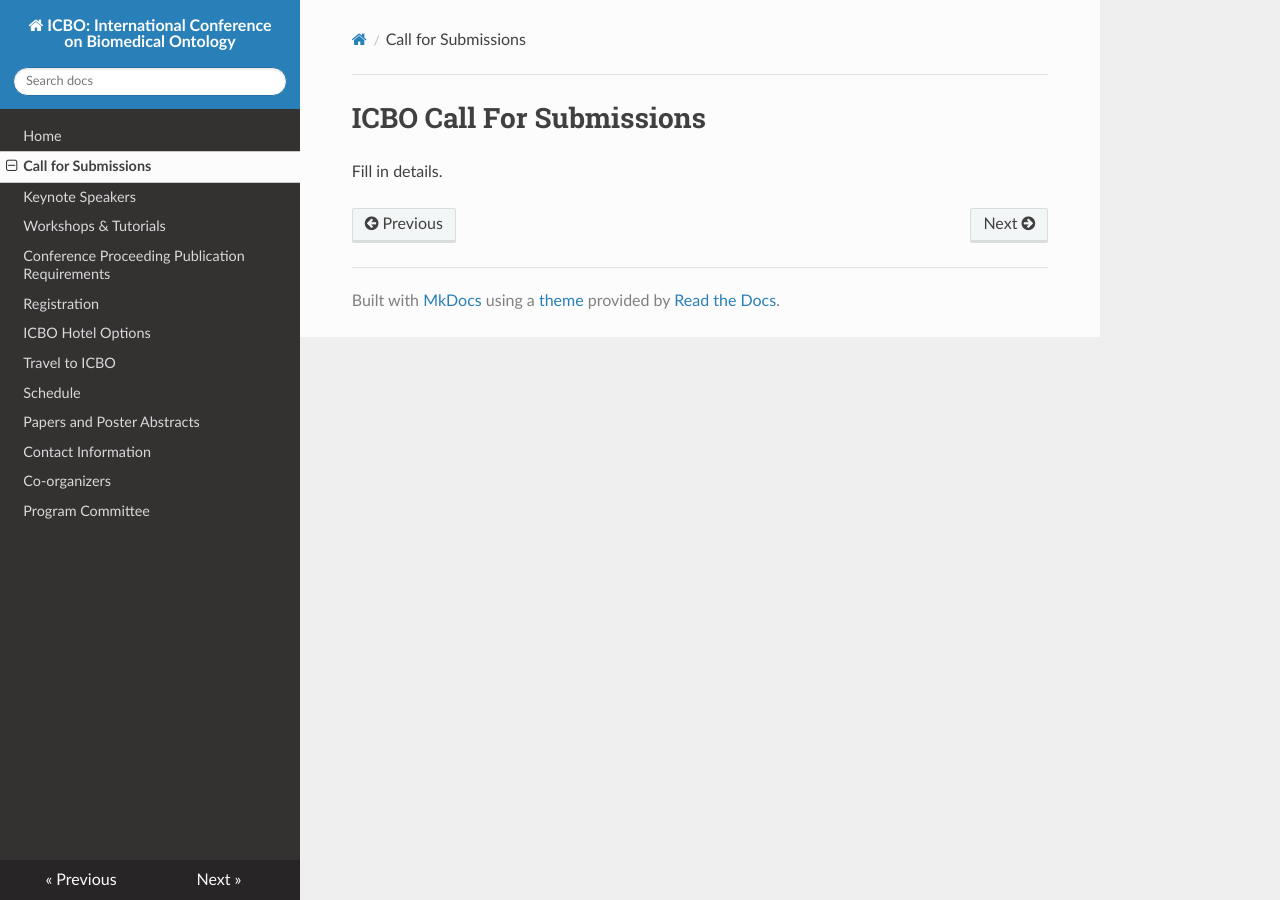
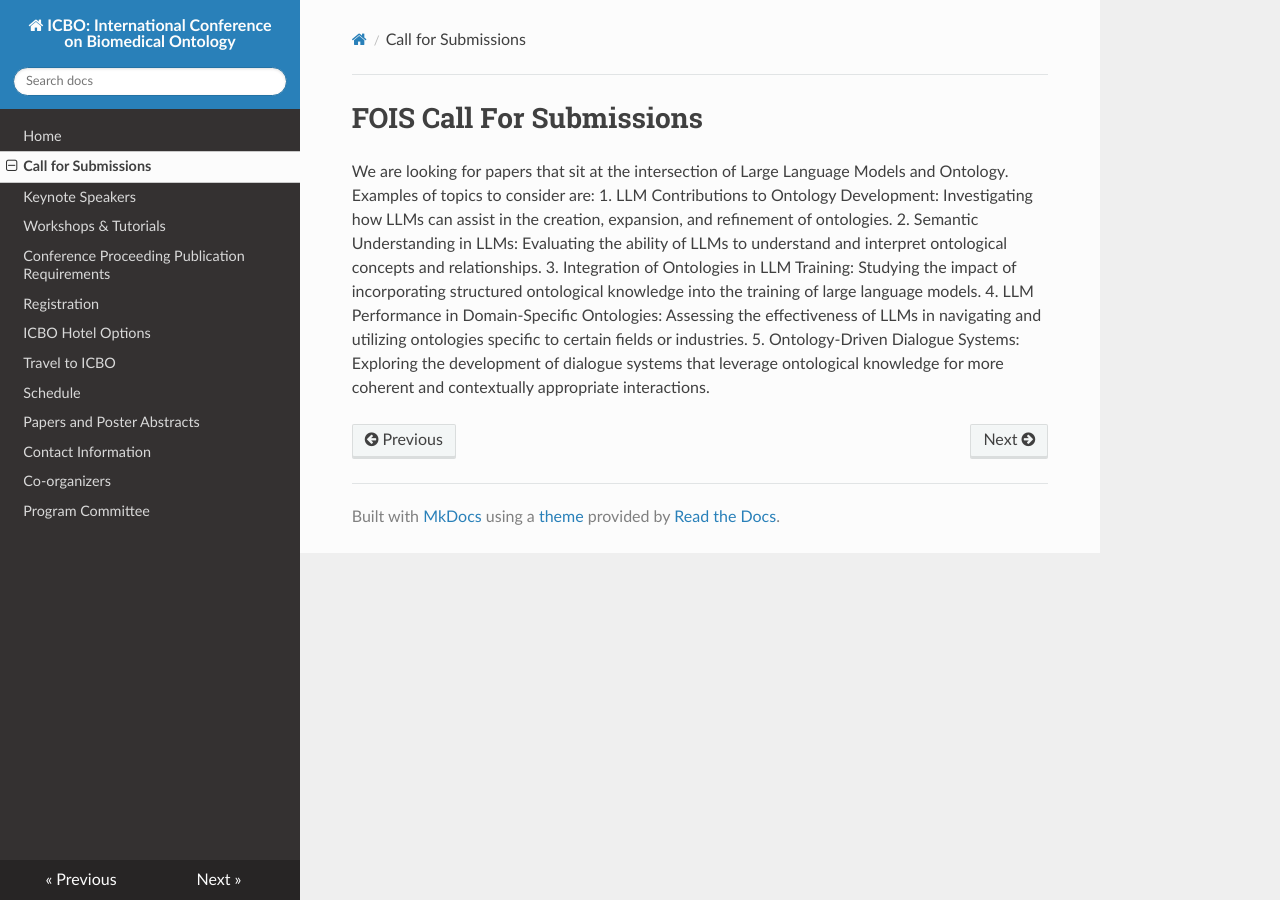
Before and after one commit to CarterBeauBenson/LLMO-Workshop, an MkDocs documentation site: the page built from docs/call-for-submissions.md, in a window 1280 px wide. Built offline with MkDocs 1.6.1, drawn with Linux system fonts in a browser that asks for light colours; nearby versions of some CDN libraries.

Commit message:
Update call-for-submissions.md

```diff
--- a/docs/call-for-submissions.md
+++ b/docs/call-for-submissions.md
@@ -1,3 +1,9 @@
-# ICBO Call For Submissions
+# FOIS Call For Submissions
 
-Fill in details.
+We are looking for papers that sit at the intersection of Large Language Models and Ontology.
+Examples of topics to consider are:
+1. LLM Contributions to Ontology Development: Investigating how LLMs can assist in the creation, expansion, and refinement of ontologies.
+2. Semantic Understanding in LLMs: Evaluating the ability of LLMs to understand and interpret ontological concepts and relationships.
+3. Integration of Ontologies in LLM Training: Studying the impact of incorporating structured ontological knowledge into the training of large language models.
+4. LLM Performance in Domain-Specific Ontologies: Assessing the effectiveness of LLMs in navigating and utilizing ontologies specific to certain fields or industries.
+5. Ontology-Driven Dialogue Systems: Exploring the development of dialogue systems that leverage ontological knowledge for more coherent and contextually appropriate interactions.
```
